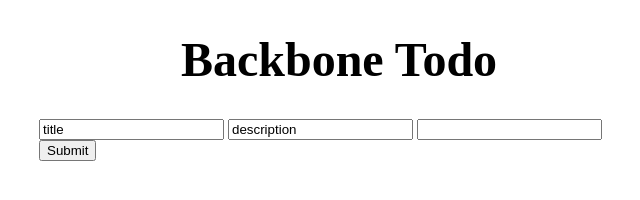
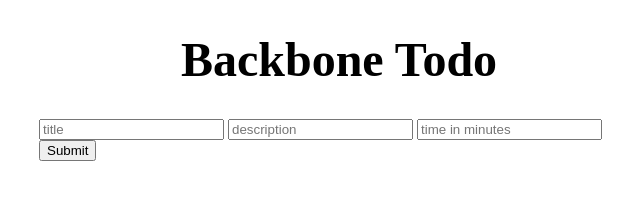
Before and after one commit to blueturtle12/backbone-todo, a plain HTML site: page public/index.html in a window 1280 px wide. Shown: the whole page, without its empty margins (301-941 px from the left). Drawn offline with Linux system fonts and the light colour scheme.

Commit message:
changes initial values to placeholders

```diff
--- a/public/index.html
+++ b/public/index.html
@@ -21,9 +21,9 @@
         <![endif]-->
     <h1 class="main__title">Backbone Todo</h1>
     <div class="main__container">
-        <input type="text" name="newEntry" class="main__input" value="title">
-        <input type="text" name="disc" class="main__description" value="description">
-        <input type="number" class="main__time" name="time-pick">
+        <input type="text" name="newEntry" class="main__input" placeholder="title">
+        <input type="text" name="disc" class="main__description" placeholder="description">
+        <input type="number" class="main__time" name="time-pick" placeholder="time in minutes">
         <button class="main__submit">Submit</button>
         <div class="main__display"></div>
     </div>
```
